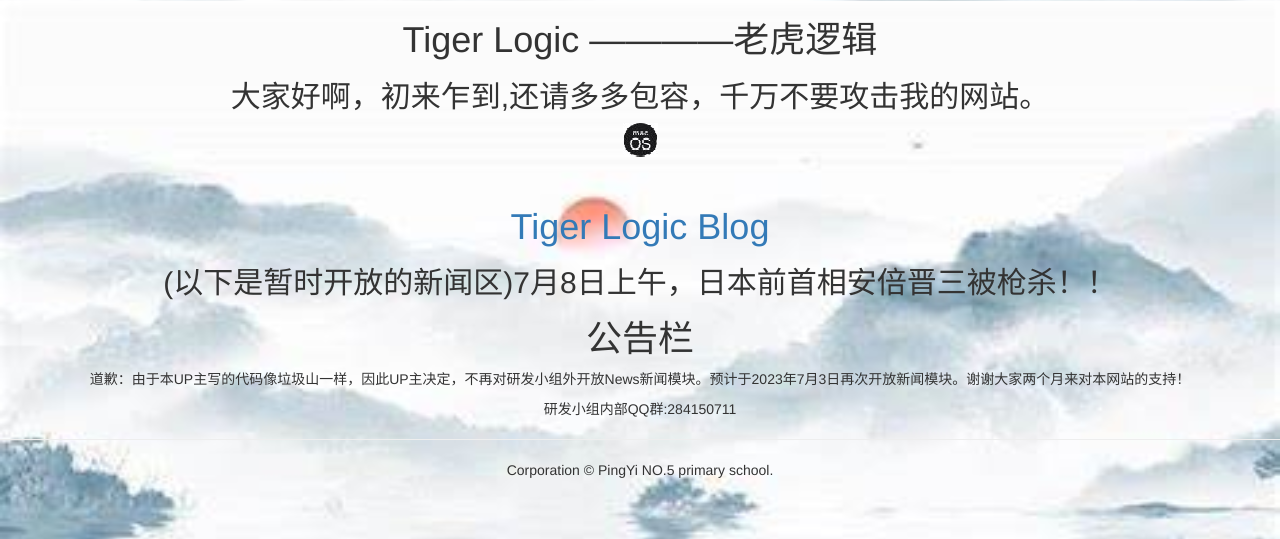
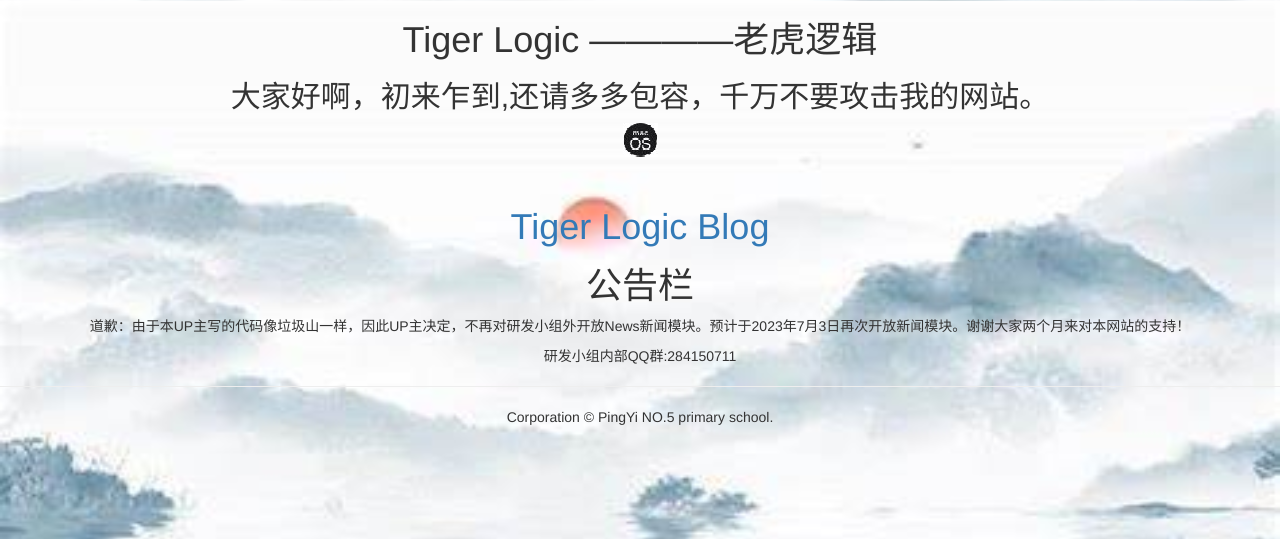
Before and after one commit to cn-zekang/my-first-blog, a Django app: page / in a window 1280 px wide. Shown: the top 539 px of the page. Run offline with Django 4.2, Linux system fonts and the light colour scheme; data that the repository does not hold is empty; some libraries are stand-ins or nearby versions.

Commit message:
Update post_list.html

```diff
--- a/blog/templates/blog/post_list.html
+++ b/blog/templates/blog/post_list.html
@@ -35,7 +35,6 @@
             <p style="text-align: center">{{ post.text|linebreaksbr }}</p>
         </div>
     {% endfor %}
-    <h2 style="text-align: center">(以下是暂时开放的新闻区)7月8日上午，日本前首相安倍晋三被枪杀！！</h2>
     <h1 style="text-align: center">公告栏</h1>
     <p style="text-align: center">道歉：由于本UP主写的代码像垃圾山一样，因此UP主决定，不再对研发小组外开放News新闻模块。预计于2023年7月3日再次开放新闻模块。谢谢大家两个月来对本网站的支持！</p>
     <p style="text-align: center">研发小组内部QQ群:284150711</p>
```
